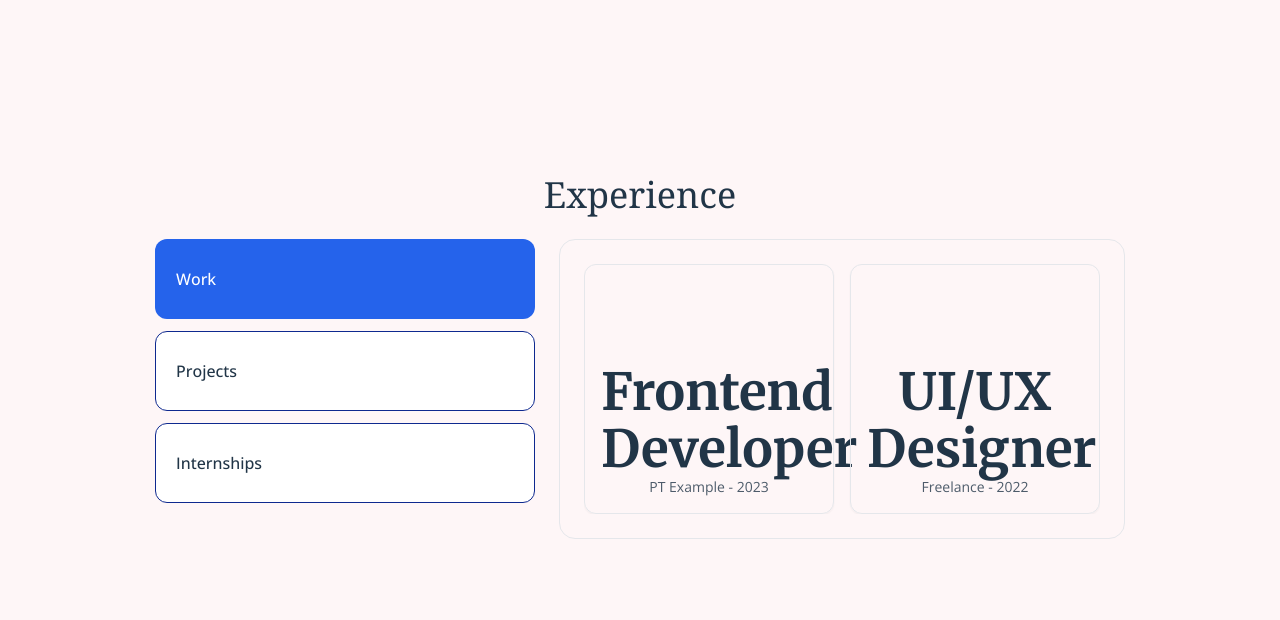
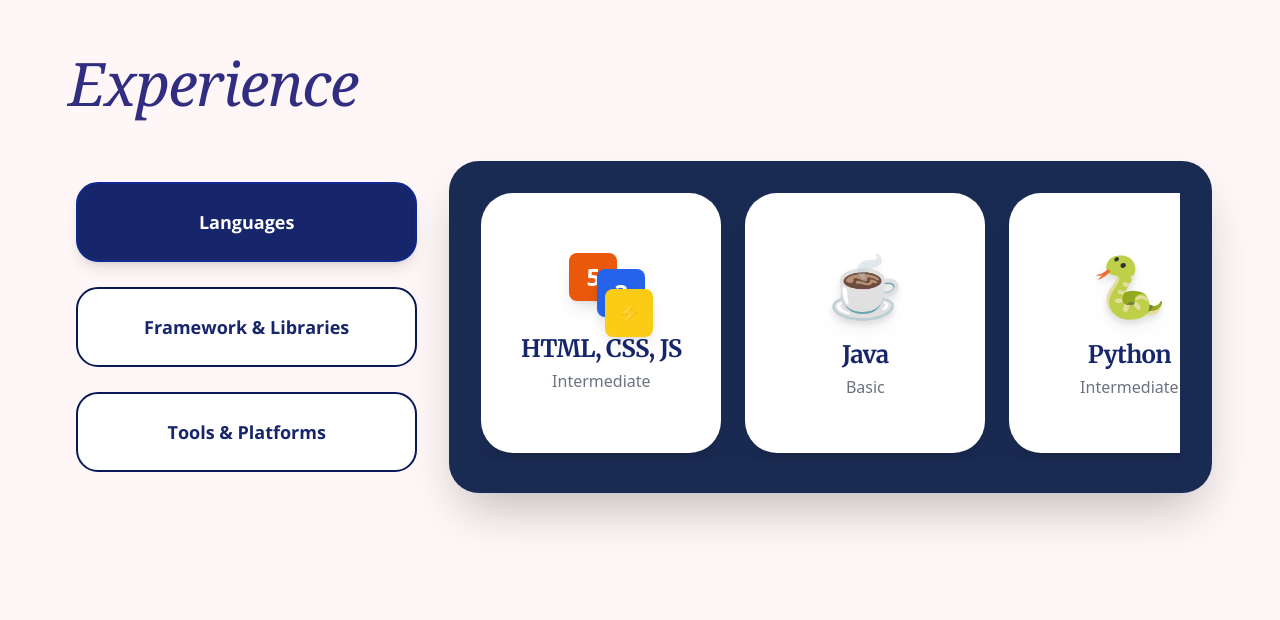
Before and after one commit to lenmonade/VPortfolio, a React (Vite) app: page / in a window 1280 px wide. Shown: the part 1740-2360 px from the top of the page. Built offline with nearby package versions, Linux system fonts and the light colour scheme.

Commit message:
Latest update

```diff
--- a/src/components/Experience.jsx
+++ b/src/components/Experience.jsx
@@ -1,44 +1,145 @@
 import React, { useState } from "react";
 
-// Example tabs
-const expTabs = ["Work", "Projects", "Internships"];
+// --- Mock Data ---
+const expTabs = ["Languages", "Framework & Libraries", "Tools & Platforms"];
 
-// Example data per tab
 const expData = {
-  Work: [
-    { title: "Frontend Developer", level: "PT Example - 2023" },
-    { title: "UI/UX Designer", level: "Freelance - 2022" },
+  Languages: [
+    {
+      title: "HTML, CSS, JS",
+      level: "Intermediate",
+      icons: ["🌐", "🎨", "⚡"],
+      type: "stack" // Custom type for badge stack rendering
+    },
+    {
+      title: "Java",
+      level: "Basic",
+      icons: ["☕"],
+      type: "single"
+    },
+    {
+      title: "Python",
+      level: "Intermediate",
+      icons: ["🐍"],
+      type: "single"
+    },
+    {
+      title: "C/C++",
+      level: "Basic",
+      icons: ["⚙️"],
+      type: "single"
+    },
   ],
-  Projects: [
-    { title: "Portfolio Website", level: "React + Tailwind" },
-    { title: "IoT Smart Home", level: "ESP32 + Firebase" },
+  "Framework & Libraries": [
+    {
+      title: "React Native",
+      level: "Intermediate",
+      icons: ["⚛️"],
+      type: "single"
+    },
+    {
+      title: "TensorFlow",
+      level: "Advanced",
+      icons: ["💨"],
+      type: "single"
+    },
+    {
+      title: "Node.js",
+      level: "Intermediate",
+      icons: ["🟢"],
+      type: "single"
+    },
   ],
-  Internships: [
-    { title: "Software Engineer Intern", level: "Startup Inc - 2024" },
+  "Tools & Platforms": [
+    {
+      title: "Git & GitHub",
+      level: "Intermediate",
+      icons: ["📦"],
+      type: "single"
+    },
+    {
+      title: "VS Code",
+      level: "Advanced",
+      icons: ["💻"],
+      type: "single"
+    },
+    {
+      title: "Firebase",
+      level: "Basic",
+      icons: ["🔥"],
+      type: "single"
+    },
   ],
+};
+
+// Component to render the HTML/CSS/JS badge stack
+const HtmlCssJsIconStack = () => (
+    <div className="flex relative w-16 h-16 mb-4">
+        {/* HTML (Bottom, slightly darker) */}
+        <div className="absolute top-0 left-0 w-12 h-12 bg-orange-600 rounded-lg shadow-lg flex items-center justify-center text-xl font-bold text-white z-10">
+            <span className="text-2xl">5</span>
+        </div>
+        {/* CSS (Middle) */}
+        <div className="absolute top-1 right-0 w-12 h-12 bg-blue-600 rounded-lg shadow-lg flex items-center justify-center text-xl font-bold text-white z-20 translate-x-3 translate-y-3">
+            <span className="text-2xl">3</span>
+        </div>
+        {/* JS (Top) - A simple emoji for JS is fine here, centered on a background. */}
+        <div className="absolute bottom-0 right-0 w-12 h-12 bg-yellow-400 rounded-lg shadow-lg flex items-center justify-center text-xl font-bold text-gray-900 z-30 translate-x-5 translate-y-5">
+            ⚡
+        </div>
+    </div>
+);
+
+// Component to handle different icon types
+const IconRenderer = ({ item }) => {
+    if (item.title === "HTML, CSS, JS") {
+        return <HtmlCssJsIconStack />;
+    }
+
+    // Default for single/other icons (Java, Python, etc.)
+    return (
+        <div className="text-6xl mb-4 p-2">
+            {/* The single icon, styled to look prominent */}
+            <span className="drop-shadow-lg">{item.icons[0]}</span>
+        </div>
+    );
 };
 
 function Experience() {
   const [activeTab, setActiveTab] = useState(expTabs[0]);
 
   return (
-    <section id="experience" className="mx-auto max-w-6xl px-4 py-8 md:py-16">
-      <h2 className="font-serif text-3xl md:text-4xl mb-6">Experience</h2>
-      <div className="grid md:grid-cols-[380px,1fr] gap-6">
+    // Outer container for the light background color
+    <div className=" min-h-screen font-sans">
+      <section id="experience" className="mx-auto max-w-6xl px-1 py-16 md:py-24">
 
-        {/* Sidebar tabs */}
-        <div className="flex md:flex-col gap-3">
+        {/* SECTION HEADER */}
+        <h2 className="font-serif text-5xl md:text-6xl mb-12 text-indigo-900 italic font-medium tracking-tight text-left">
+          Experience
+        </h2>
+
+        {/* FLEX LAYOUT - Side by side. Removed gap-6 here. */}
+        <div className="flex flex-col md:flex-row">
+
+          {/* LEFT COLUMN: Sidebar Tabs - Now wrapped in a border container */}
+          {/* This container defines the height and the outer rounded border */}
+          <div className="md:w-1/3 p-0 md:pr-6 mb-6 md:mb-0">
+             <div className="h-full w-full rounded-[30px]  flex flex-col justify-around p-2">
                 {expTabs.map((t) => {
                   const active = t === activeTab;
                   return (
                     <button
                       key={t}
                       onClick={() => setActiveTab(t)}
-                className={`h-20 w-full rounded-xl border transition text-left px-5 py-3 font-medium
+                      className={`
+                        w-full transition text-center font-semibold
+                        py-6 px-8 text-lg rounded-[22px]
                         ${
                           active
-                      ? "bg-blue-600 text-white border-transparent"
-                      : "bg-card text-foreground"
+                            // Active tab is solid navy with white text
+                            ? "bg-[#17266A] text-white shadow-lg"
+                            // Inactive tab is white with navy border and text
+                            : "bg-white text-[#17266A] border-2 border-[#081956] hover:bg-gray-50"
                         }
                       `}
                     >
@@ -47,30 +148,54 @@ function Experience() {
                   );
                 })}
              </div>
+          </div>
 
-        {/* Content */}
-        <div className="rounded-2xl border bg-card text-card-foreground p-4 md:p-6">
+          {/* RIGHT COLUMN: Content Container */}
+          {/* This container defines the full height of the row */}
+          <div className="md:w-2/3 min-h-[300px] bg-[#1A2B53] rounded-[30px] p-8 shadow-2xl">
+
+            {/* HORIZONTAL SCROLLING WRAPPER */}
             <div className="overflow-x-auto">
-            <div className="flex gap-4 min-w-max">
+
+              {/* FLEX CONTAINER for Cards */}
+              <div className="flex gap-6 min-w-max pb-2">
+
                 {expData[activeTab].map((item, i) => (
                   <div
                     key={i}
-                  className="w-[250px] h-[250px] rounded-xl border bg-background p-4 flex flex-col justify-between shadow-sm"
+                    // Increased size and roundness to match the image better
+                    className="w-[240px] h-[260px] flex-shrink-0 rounded-[2rem] bg-white p-6
+                               flex flex-col items-center justify-center text-center transition
+                               shadow-xl hover:shadow-2xl cursor-pointer"
                   >
-                  <div className="h-28 rounded-lg bg-muted" aria-hidden />
-                  <div>
-                    <h3 className="font-semibold">{item.title}</h3>
-                    <p className="text-sm opacity-80">{item.level}</p>
-                  </div>
+
+                    {/* Icons/Badges */}
+                    <IconRenderer item={item} />
+
+                    {/* Title */}
+                    <h3 className="text-2xl font-bold text-[#17266A] mb-1 tracking-tight">
+                      {item.title}
+                    </h3>
+
+                    {/* Level - Use a muted color for contrast */}
+                    <p className="text-base font-medium text-gray-500">
+                      {item.level}
+                    </p>
+
                   </div>
                 ))}
+
               </div>
             </div>
           </div>
 
         </div>
       </section>
+    </div>
   );
 }
 
-export default Experience;
+// To adhere to the single file structure, we use App as the default export.
+export default function App() {
+    return <Experience />;
+}
```
Lines whose indentation alone changed are shown as unchanged.
